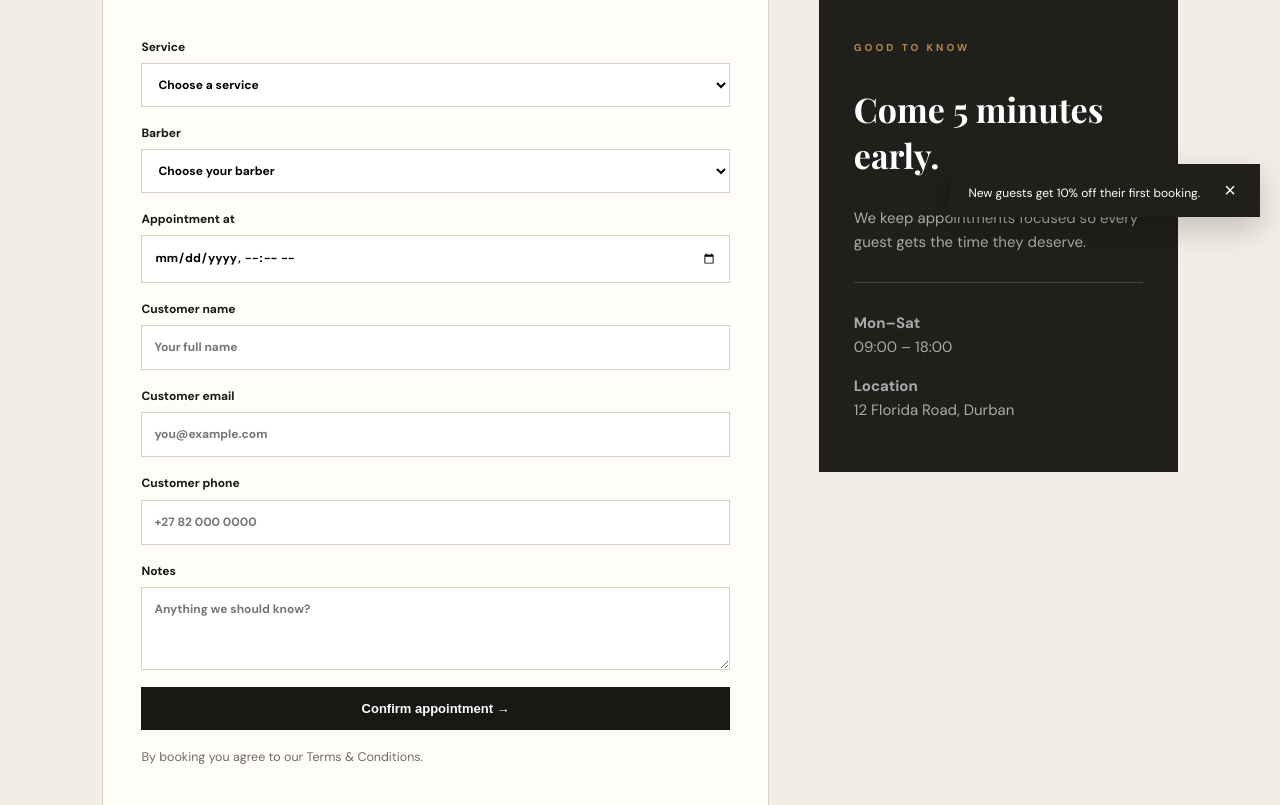
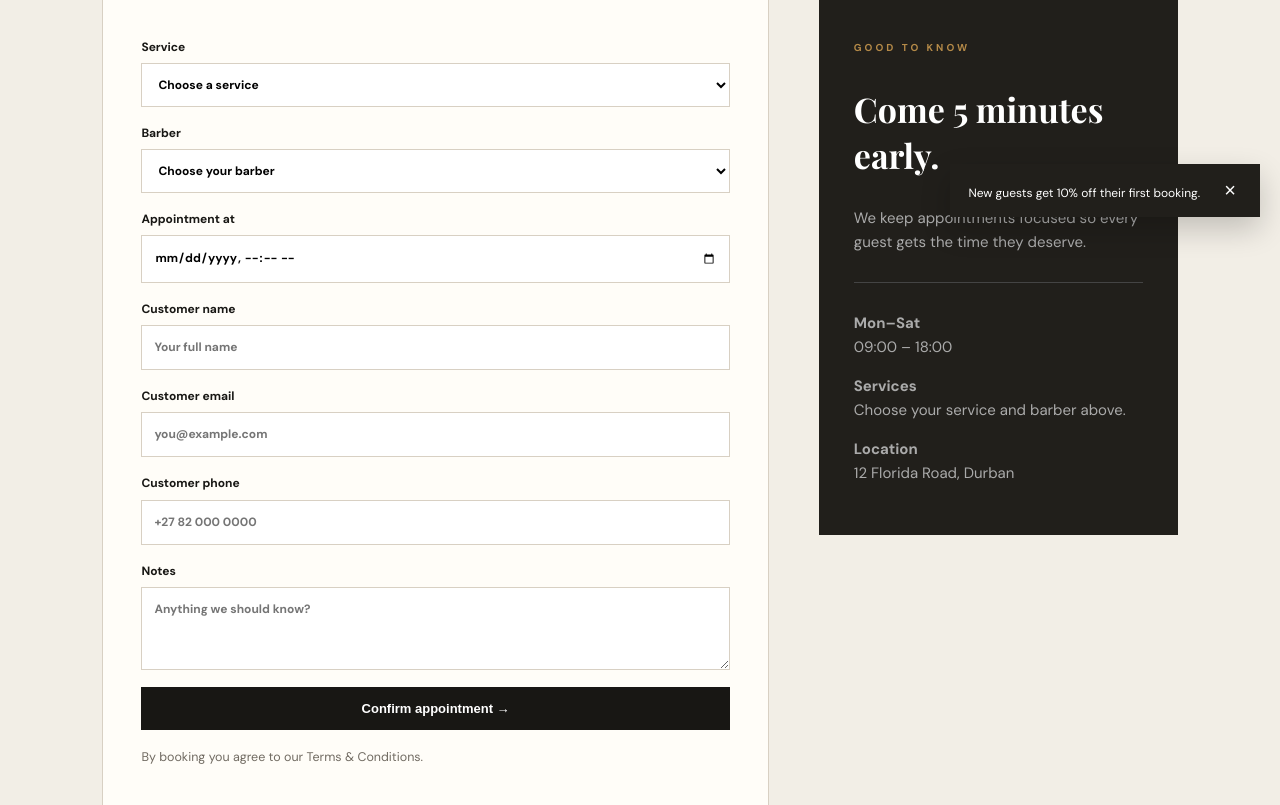
Before and after one commit to ThembelaniProject/Barbershop, a Django app: page /booking/ in a window 1280 px wide. Shown: the part 563-1368 px from the top of the page. Run offline with Django 5.2, Linux system fonts and the light colour scheme; data that the repository does not hold is empty; some web fonts are replaced.

Commit message:
Upgrade barber shop experience and booking flow

```diff
--- a/templates/booking.html
+++ b/templates/booking.html
@@ -1 +1 @@
-{% extends "base.html" %}{% block title %}Book | The Gents' Corner{% endblock %}{% block content %}<main><section class="page compact"><span class="eyebrow">RESERVE YOUR CHAIR</span><h1>Let's get you<br><em>sorted.</em></h1><p>Select your service, barber and time. Your confirmation includes Google Calendar and an Apple Calendar-compatible .ics file.</p></section><section class="booking"><form method="post" class="form">{% csrf_token %}{% for field in form %}<label>{{field.label}}{% if field.errors %}<i>{{field.errors|striptags}}</i>{% endif %}{{field}}</label>{% endfor %}<button class="btn" type="submit">Confirm appointment →</button><small>By booking you agree to our <a href="{% url 'terms' %}">Terms & Conditions</a>.</small></form><aside><span class="eyebrow">GOOD TO KNOW</span><h2>Come 5 minutes early.</h2><p>We keep appointments focused so every guest gets the time they deserve.</p><hr><p><b>Mon–Sat</b><br>09:00 – 18:00</p><p><b>Location</b><br>12 Florida Road, Durban</p></aside></section></main>{% endblock %}
+{% extends "base.html" %}{% block title %}Book | The Gents' Corner{% endblock %}{% block content %}<main><section class="page compact"><span class="eyebrow">RESERVE YOUR CHAIR</span><h1>Let's get you<br><em>sorted.</em></h1><p>Select your service, barber and time. Your confirmation includes Google Calendar and an Apple Calendar-compatible .ics file.</p></section><section class="booking"><form method="post" class="form" novalidate>{% csrf_token %}{% if form.non_field_errors %}<div class="form-error">{{ form.non_field_errors }}</div>{% endif %}{% for field in form %}<label>{{field.label}}{% if field.errors %}<i>{{field.errors|striptags}}</i>{% endif %}{{field}}</label>{% endfor %}<button class="btn" type="submit">Confirm appointment →</button><small>By booking you agree to our <a href="{% url 'terms' %}">Terms & Conditions</a>.</small></form><aside><span class="eyebrow">GOOD TO KNOW</span><h2>Come 5 minutes early.</h2><p>We keep appointments focused so every guest gets the time they deserve.</p><hr><p><b>Mon–Sat</b><br>09:00 – 18:00</p><p><b>Services</b><br>Choose your service and barber above.</p><p><b>Location</b><br>12 Florida Road, Durban</p></aside></section></main>{% endblock %}
```
